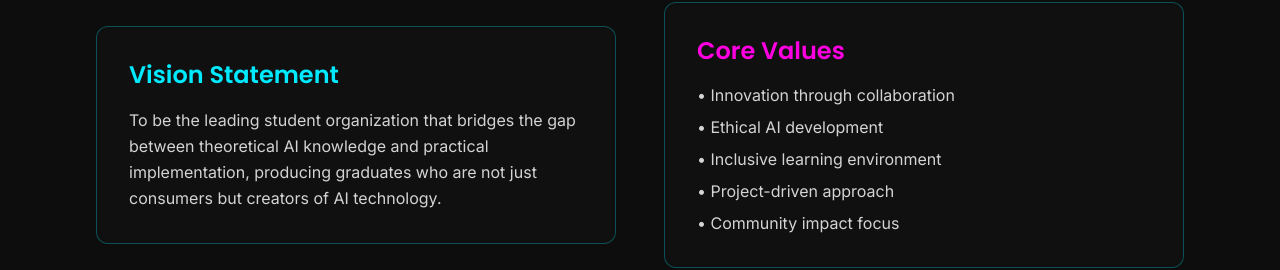
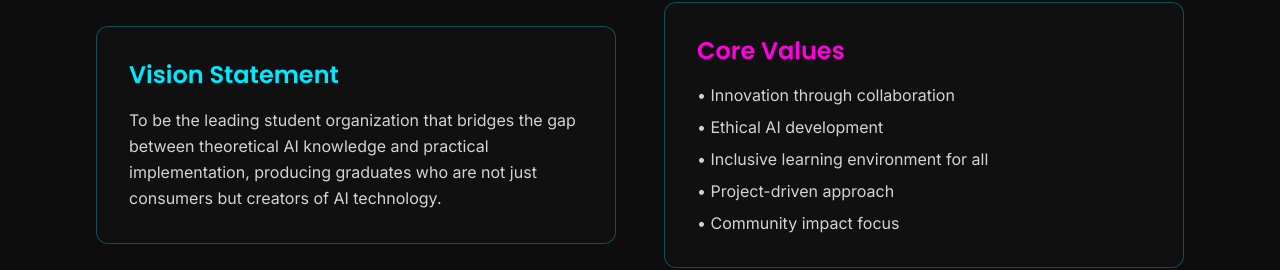
Before and after one commit to rtk5/NH-blog-drafts, a React (Vite) app in the folder website/: page /about in a window 1280 px wide. Shown: the part 852-1122 px from the top of the page. Built offline with nearby package versions, Linux system fonts and the light colour scheme.

Commit message:
Update About page with revised mission sections again

```diff
--- a/website/src/pages/About.tsx
+++ b/website/src/pages/About.tsx
@@ -104,7 +104,7 @@ const About = () => {
               <ul className="text-primary-gray-300 font-inter space-y-2">
                 <li>• Innovation through collaboration</li>
                 <li>• Ethical AI development</li>
-                <li>• Inclusive learning environment</li>
+                <li>• Inclusive learning environment for all </li>
                 <li>• Project-driven approach</li>
                 <li>• Community impact focus</li>
               </ul>
```
